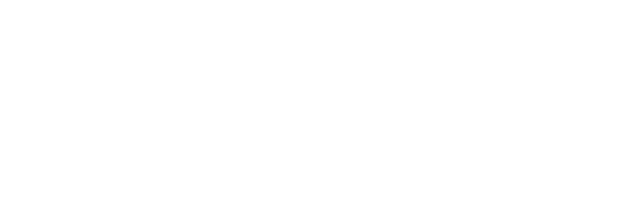
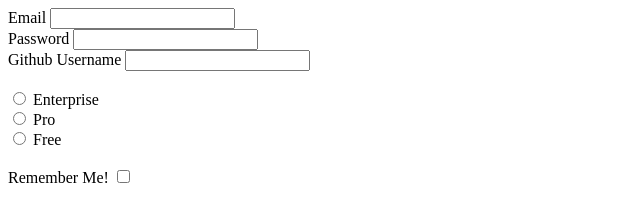
Before and after one commit to willjantscher/html, a plain HTML site: page index.html in a window 1280 px wide. Shown: the whole page, without its empty margins (0-640 px from the left). Drawn offline with Linux system fonts and the light colour scheme.

Commit message:
finished

```diff
--- a/index.html
+++ b/index.html
@@ -13,5 +13,41 @@ A checkbox with the words "Remember Me" next to it. -->
     </head>
     <body>
 
+        <!-- have these three text input fields -->
+        <form>
+            <label>Email</label>
+            <input type="text">
+        </form>
+        <form>
+            <label>Password</label>
+            <input type="text">
+        </form>
+        <form>
+            <label>Github Username</label>
+            <input type="text">
+        </form>
+
+        <br>
+
+        <!-- have these three opsions with radio buttons -->
+        <form>
+            <input type="radio">
+            <label>Enterprise</label>
+            <br>
+            <input type="radio">
+            <label>Pro</label>
+            <br>
+            <input type="radio">
+            <label>Free</label>
+        </form>
+
+        <br>
+
+        <!-- have this with a checkbox input -->
+        <form>
+            <label>Remember Me!</label>
+            <input type="checkbox">
+        </form>
+
     </body>
 </html>
```
Also changed, not shown: notesIndex.html (+10 -0 lines).
